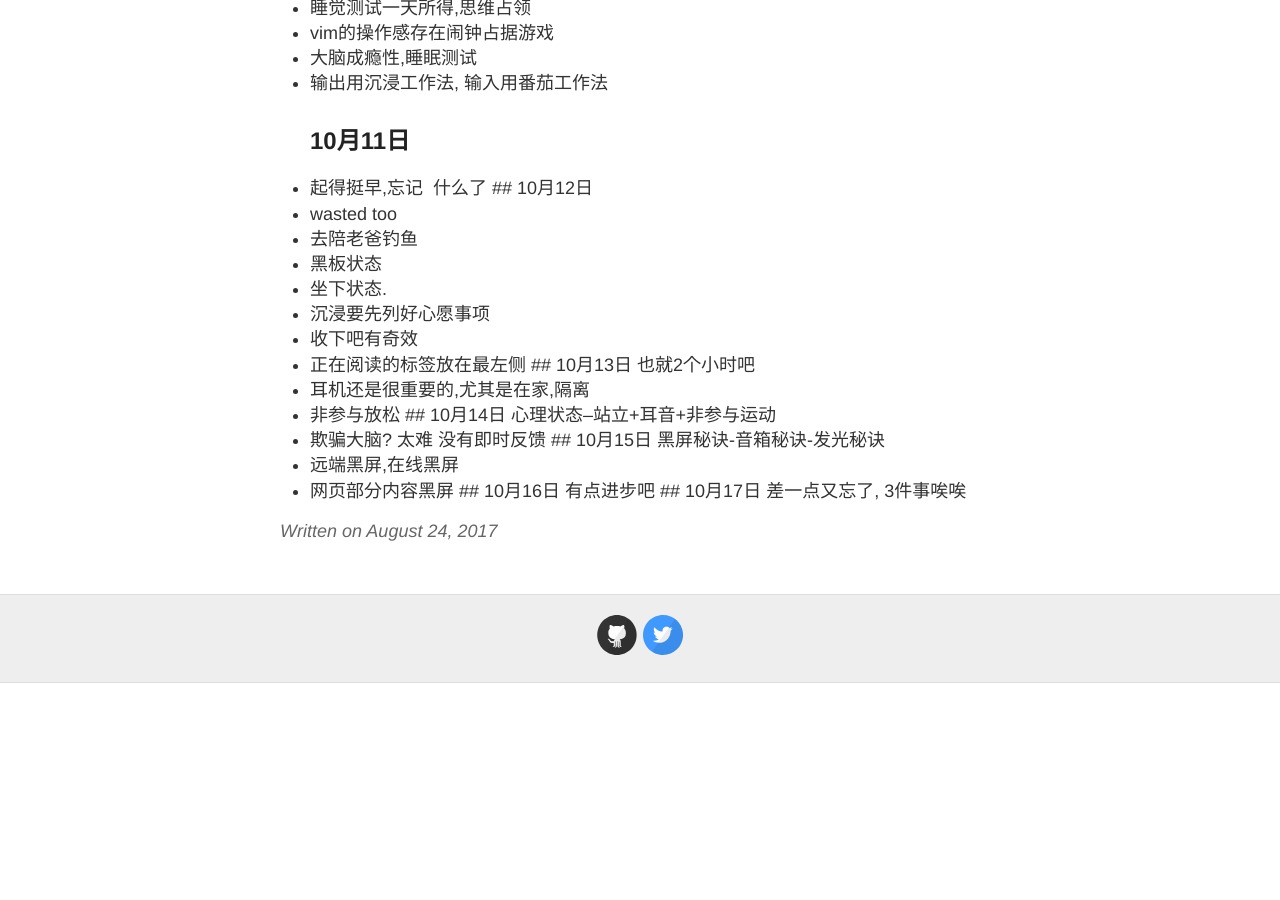
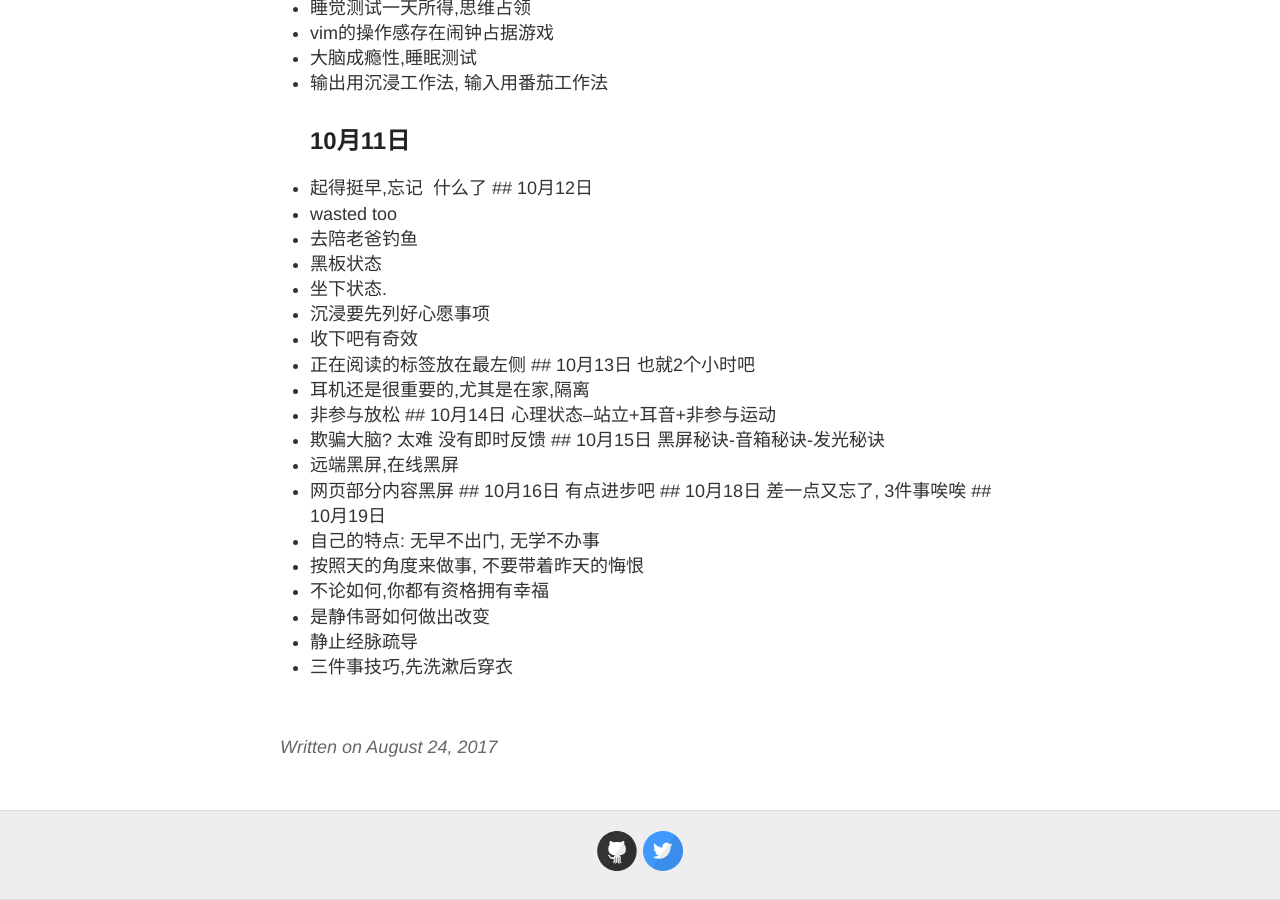
Before and after one commit to evelol/zzx_blog, a Jekyll site: the page built from _posts/2017-08-24-Ok.md, in a window 1280 px wide and 900 px high, scrolled down 4906 px. Built offline with Jekyll 4.4.1, drawn with Linux system fonts in a browser that asks for light colours; our own code applies the rules of GitHub Pages for plain Markdown files; before the commit the page ends 5589 px from its top, so only the background shows below that.

Commit message:
Update 2017-08-24-Ok.md

```diff
--- a/_posts/2017-08-24-Ok.md
+++ b/_posts/2017-08-24-Ok.md
@@ -142,4 +142,11 @@ q## 24日,昨天搞了搞linux，用了下deepin
  - 远端黑屏,在线黑屏
  - 网页部分内容黑屏
  ## 10月16日 有点进步吧
- ## 10月17日 差一点又忘了, 3件事唉唉
+ ## 10月18日 差一点又忘了, 3件事唉唉
+ ## 10月19日
+ - 自己的特点: 无早不出门, 无学不办事
+ - 按照天的角度来做事, 不要带着昨天的悔恨
+ - 不论如何,你都有资格拥有幸福
+ - 是静伟哥如何做出改变
+ - 静止经脉疏导
+ - 三件事技巧,先洗漱后穿衣
```
